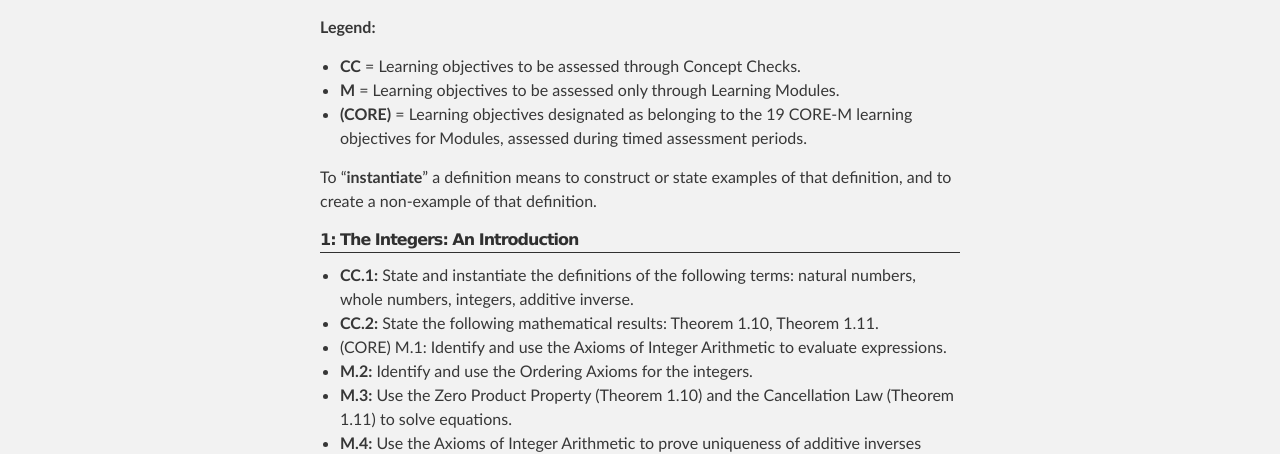
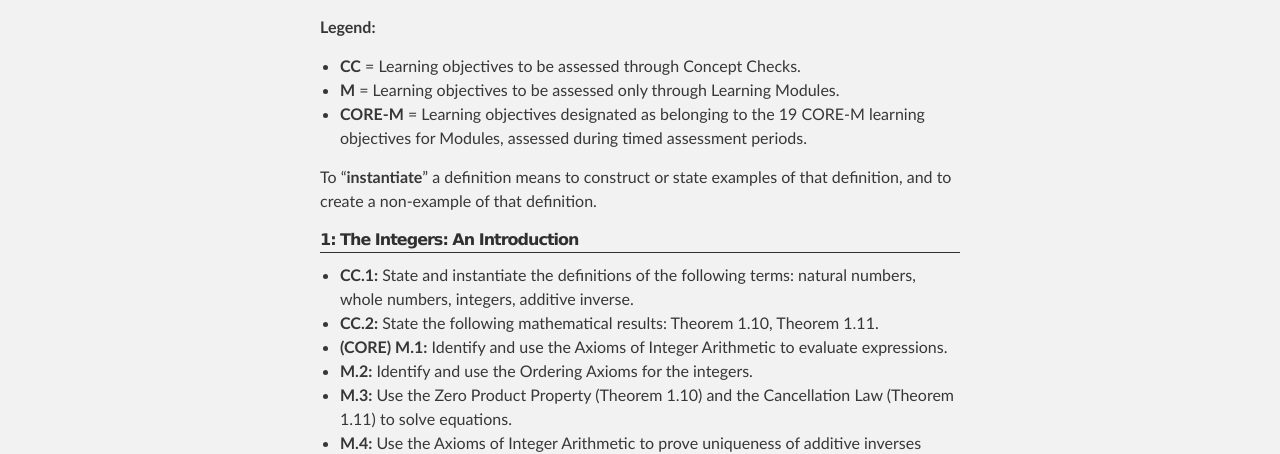
Before and after one commit to sergeballif/NSC-Math-453, a Jekyll site: the page built from LearningObjectives.md, in a window 1280 px wide and 900 px high. Shown: the part 306-760 px from the top of the window. Built offline with Jekyll 4.4.1, drawn with Linux system fonts in a browser that asks for light colours; formulas are drawn with MathJax 3.

```diff
--- a/LearningObjectives.md
+++ b/LearningObjectives.md
@@ -8,7 +8,7 @@ __Legend:__
 
 + __CC__ = Learning objectives to be assessed through Concept Checks.
 + __M__ = Learning objectives to be assessed only through Learning Modules.
-+ __(CORE)__ = Learning objectives designated as belonging to the 19 CORE-M learning objectives for Modules, assessed during timed assessment periods.
++ __CORE-M__ = Learning objectives designated as belonging to the 19 CORE-M learning objectives for Modules, assessed during timed assessment periods.
 
 To "__instantiate__" a definition means to construct or state examples of that definition, and to create a non-example of that definition.
 
@@ -16,7 +16,7 @@ To "__instantiate__" a definition means to construct or state examples of that d
 
 + __CC.1:__ State and instantiate the definitions of the following terms: natural numbers, whole numbers, integers, additive inverse.
 + __CC.2:__ State the following mathematical results: Theorem 1.10, Theorem 1.11.
-+ (CORE) M.1: Identify and use the Axioms of Integer Arithmetic to evaluate expressions.
++ __(CORE) M.1:__ Identify and use the Axioms of Integer Arithmetic to evaluate expressions.
 + __M.2:__ Identify and use the Ordering Axioms for the integers.
 + __M.3:__ Use the Zero Product Property (Theorem 1.10) and the Cancellation Law (Theorem 1.11) to solve equations.
 + __M.4:__ Use the Axioms of Integer Arithmetic to prove uniqueness of additive inverses (Exercise 1) and the additive cancellation law (Exercise 2).
```
